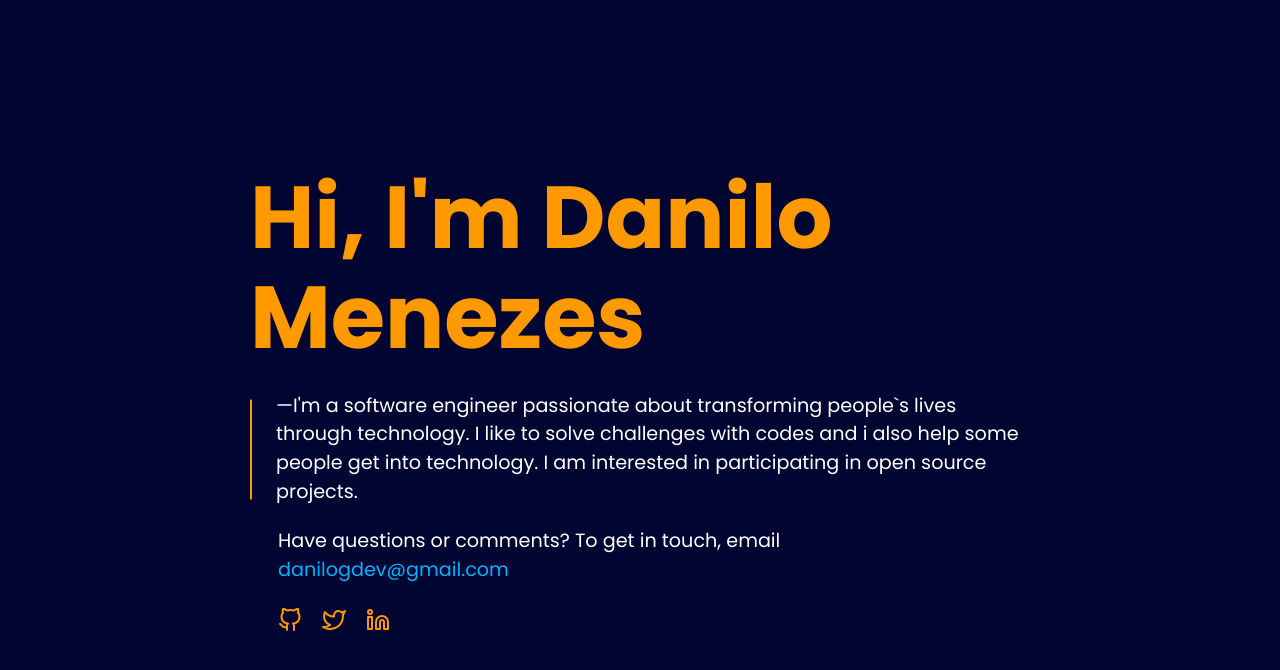
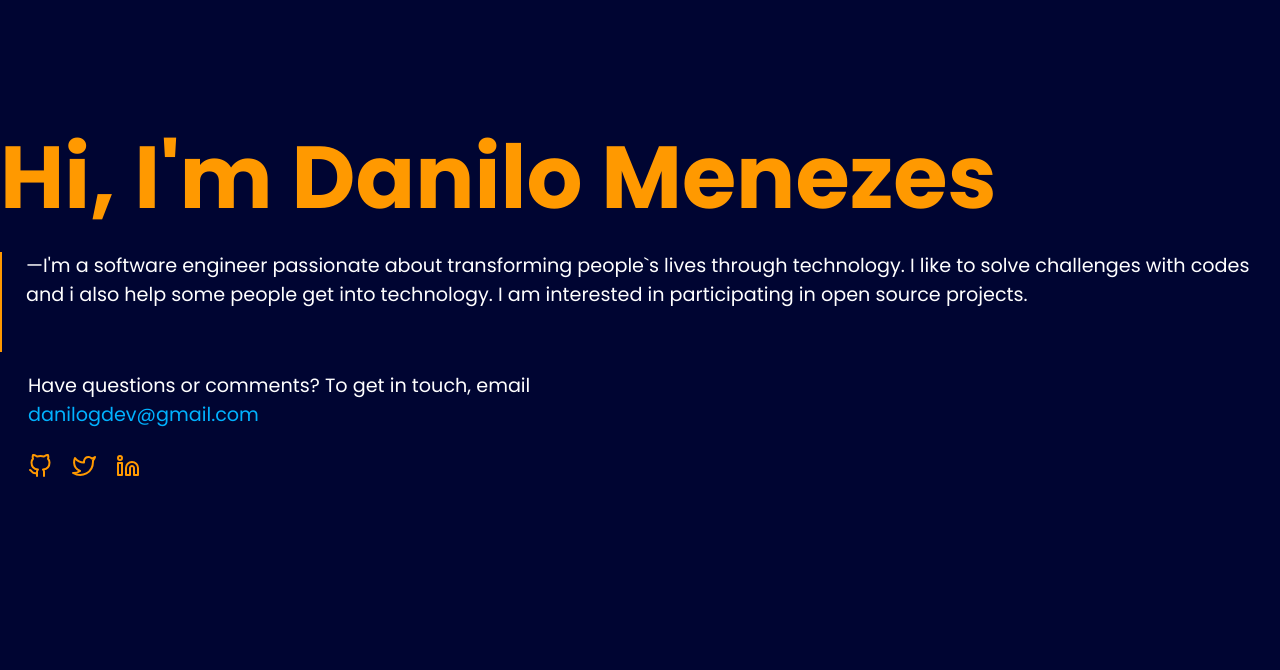
Before and after one commit to jovemdan/danilo-menezes, a Next.js app: page / in a window 1280 px wide. Shown: the top 670 px of the page. Built offline with nearby package versions, Linux system fonts and the light colour scheme.

Commit message:
fix: Adjusts layout

```diff
--- a/components/hi/hi.tsx
+++ b/components/hi/hi.tsx
@@ -3,12 +3,11 @@ import { Box, Text, Image, Flex } from '@chakra-ui/react'
 import Link from 'next/link'
 export function Hi() {
   return (
-    <Box maxWidth='860px' margin='0 auto' px={'10'}>
     <Flex
-        height='100vh'
       justifyContent='center'
       flexDirection='column'
       textAlign='left'
+      mt='32'
     >
       <Text
         as='h1'
@@ -63,6 +62,5 @@ export function Hi() {
         </Box>
       </Flex>
     </Flex>
-    </Box>
   )
 }
```
Lines whose indentation alone changed are shown as unchanged.
